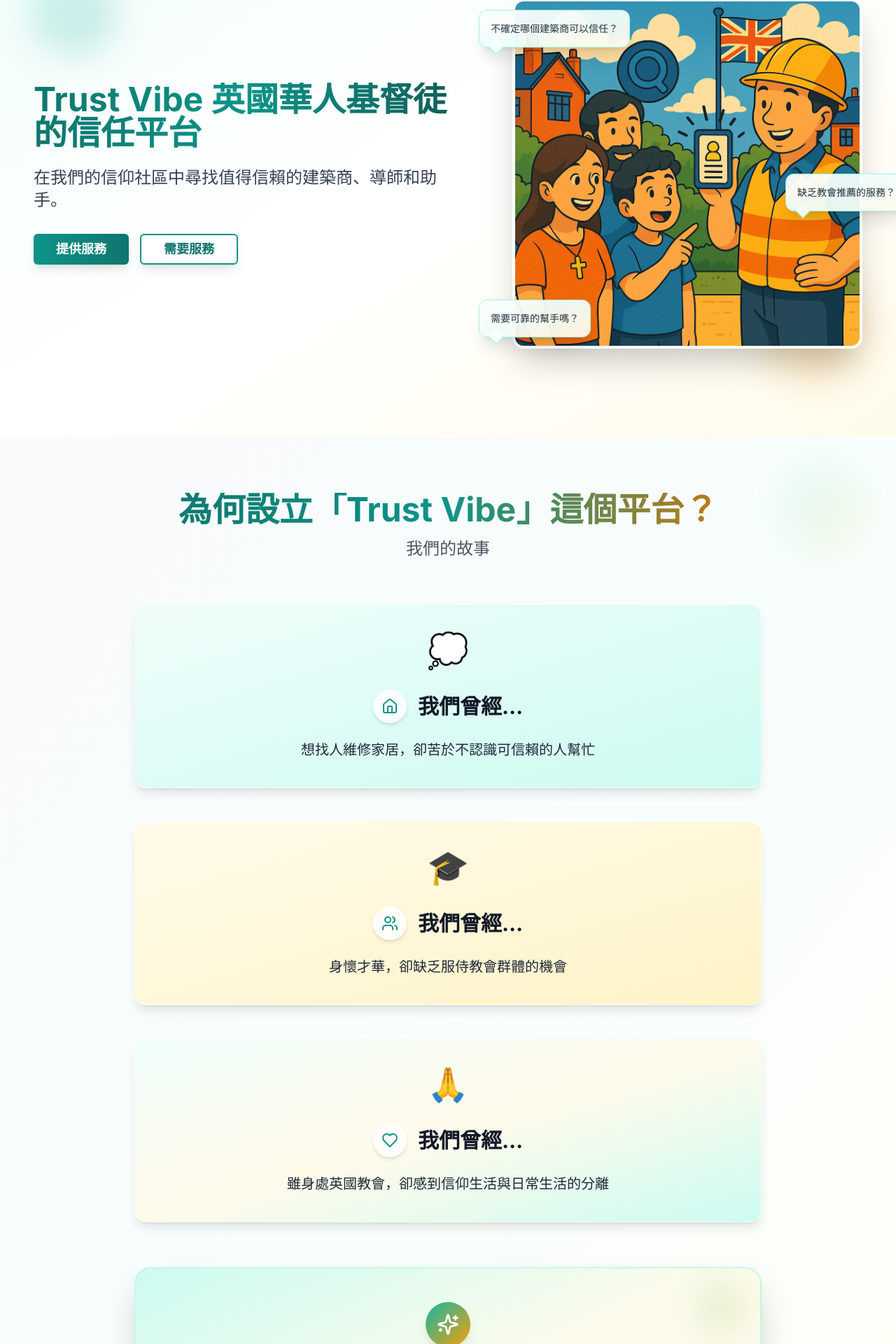
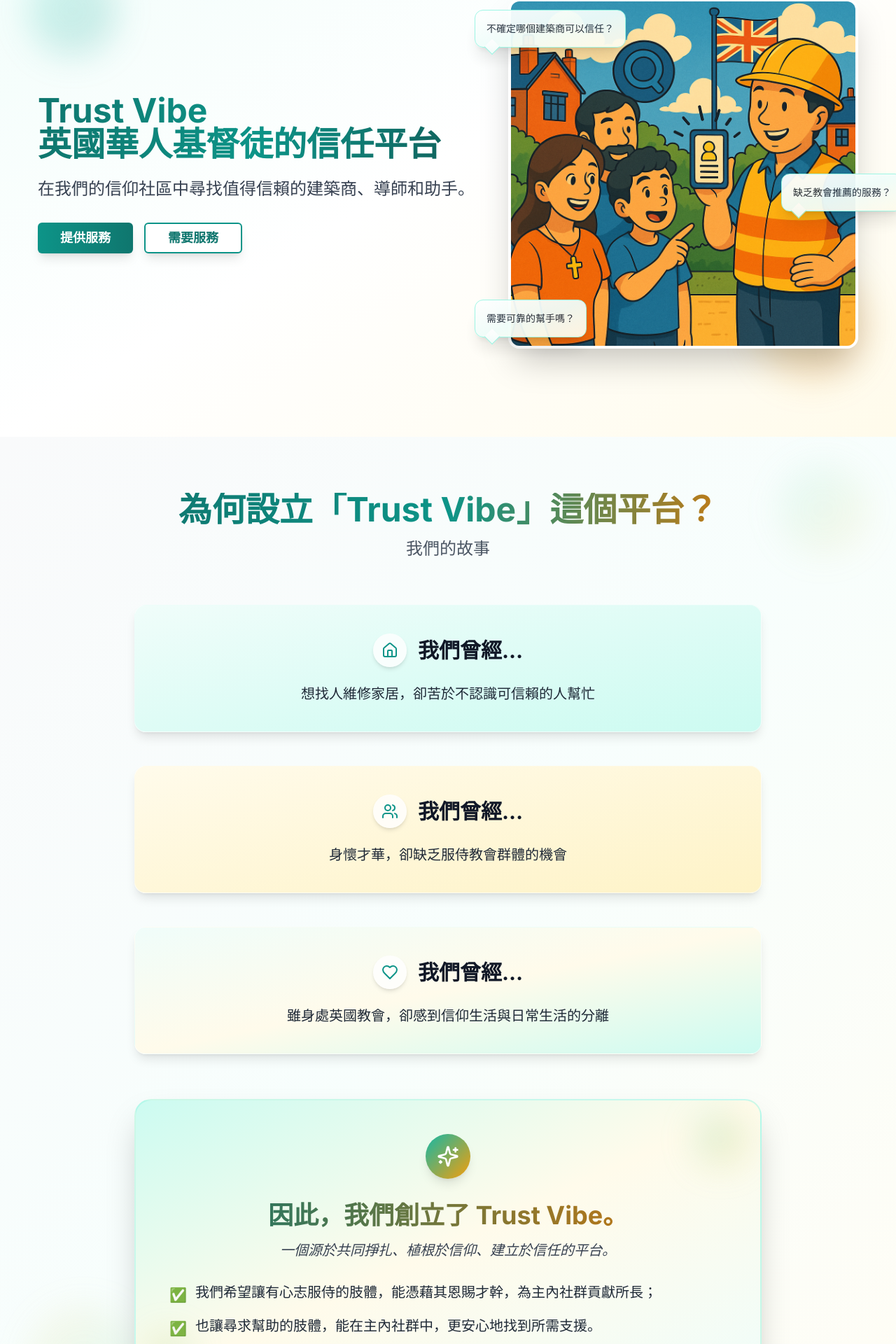
Before and after one commit to daniel1014/trustvibe-landing-page, a Next.js app: page / in a window 1280 px wide. Shown: the part 176-2096 px from the top of the page at 70% size. Built offline with nearby package versions, Linux system fonts and the light colour scheme; no server answers.

Commit message:
Remove emoji from StoryCard and adjust layout in HeroSection for better alignment.

```diff
--- a/components/hero-section.tsx
+++ b/components/hero-section.tsx
@@ -11,7 +11,7 @@ export function HeroSection() {
   const [, setFormType] = useAtom(formTypeAtom)
 
   return (
-    <section className="relative min-h-screen flex flex-col lg:flex-row items-center justify-between px-6 md:px-12 py-20 pt-32 overflow-hidden">
+    <section className="relative min-h-screen flex flex-col lg:flex-row items-center lg:justify-center px-6 md:px-12 py-20 pt-32 overflow-hidden">
       {/* Gradient Background */}
       <div className="absolute inset-0 bg-gradient-to-br from-teal-50 via-white to-amber-50 dark:from-teal-950 dark:via-gray-900 dark:to-amber-950" />
 
@@ -20,9 +20,9 @@ export function HeroSection() {
       <div className="absolute bottom-20 right-10 w-40 h-40 bg-gradient-to-br from-amber-400/20 to-amber-600/20 rounded-full blur-xl" />
 
       {/* Left Section - Text Content */}
-      <div className="relative z-10 max-w-2xl lg:max-w-xl xl:max-w-2xl lg:pr-8">
+      <div className="relative z-10 max-w-2xl lg:max-w-xl xl:max-w-2xl">
         <motion.h1
-          className="text-3xl sm:text-4xl md:text-5xl lg:text-4xl xl:text-5xl font-bold bg-gradient-to-r from-teal-700 via-teal-600 to-teal-800 bg-clip-text text-transparent mb-6 leading-tight"
+          className="text-3xl sm:text-4xl md:text-5xl lg:text-4xl xl:text-5xl font-bold bg-gradient-to-r from-teal-700 via-teal-600 to-teal-800 bg-clip-text text-transparent mb-6 leading-tight whitespace-pre-line"
           initial={{ opacity: 0, y: 30 }}
           animate={{ opacity: 1, y: 0 }}
           transition={{ duration: 0.8 }}
--- a/components/why-trust-vibe.tsx
+++ b/components/why-trust-vibe.tsx
@@ -26,7 +26,6 @@ export function WhyTrustVibe() {
         {/* Story Cards */}
         <div className="space-y-12 mb-16">
           <StoryCard
-            emoji="💭"
             icon={<Home className="h-6 w-6" />}
             title={t("story.card1.title")}
             content={t("story.card1.content")}
@@ -34,7 +33,6 @@ export function WhyTrustVibe() {
             gradient="from-teal-50 to-teal-100 dark:from-teal-900/30 dark:to-teal-800/30"
           />
           <StoryCard
-            emoji="🎓"
             icon={<Users className="h-6 w-6" />}
             title={t("story.card2.title")}
             content={t("story.card2.content")}
@@ -42,7 +40,6 @@ export function WhyTrustVibe() {
             gradient="from-amber-50 to-amber-100 dark:from-amber-900/30 dark:to-amber-800/30"
           />
           <StoryCard
-            emoji="🙏"
             icon={<Heart className="h-6 w-6" />}
             title={t("story.card3.title")}
             content={t("story.card3.content")}
@@ -80,7 +77,6 @@ function HeaderSection() {
 }
 
 interface StoryCardProps {
-  emoji: string
   icon: React.ReactNode
   title: string
   content: string
@@ -88,7 +84,7 @@ interface StoryCardProps {
   gradient: string
 }
 
-function StoryCard({ emoji, icon, title, content, delay, gradient }: StoryCardProps) {
+function StoryCard({ icon, title, content, delay, gradient }: StoryCardProps) {
   const ref = useRef(null)
   const isInView = useInView(ref, { once: true, margin: "-50px" })
 
@@ -103,11 +99,6 @@ function StoryCard({ emoji, icon, title, content, delay, gradient }: StoryCardPr
       <div
         className={`relative bg-gradient-to-br ${gradient} p-8 md:p-10 rounded-2xl shadow-lg hover:shadow-2xl transition-all duration-500 transform hover:scale-[1.02] border border-white/50 dark:border-gray-700/50 backdrop-blur-sm`}
       >
-        {/* Emoji Header */}
-        <div className="flex items-center justify-center mb-6">
-          <div className="text-4xl md:text-5xl mb-2">{emoji}</div>
-        </div>
-
         {/* Icon and Title */}
         <div className="flex items-center justify-center mb-6">
           <div className="p-3 bg-white/80 dark:bg-gray-800/80 rounded-full shadow-md mr-4">
@@ -152,7 +143,7 @@ function AnswerReveal() {
         {/* Main Answer */}
         <div className="text-center mb-8">
           <h3 className="text-3xl md:text-4xl font-bold bg-gradient-to-r from-teal-700 to-amber-600 bg-clip-text text-transparent mb-4">
-            ✨ {t("story.answer.title")}
+            {t("story.answer.title")}
           </h3>
           <p className="text-lg md:text-xl text-gray-700 dark:text-gray-300 italic leading-relaxed">
             {t("story.answer.subtitle")}
@@ -162,13 +153,13 @@ function AnswerReveal() {
         {/* Content Points */}
         <div className="space-y-4 mb-6">
           <div className="flex items-start">
-            <span className="text-green-500 text-xl mr-3 mt-1">🟢</span>
+            <span className="text-green-500 text-xl mr-3 mt-1">✅</span>
             <p className="text-lg md:text-xl font-medium text-gray-800 dark:text-gray-200 leading-relaxed">
               {t("story.answer.content1")}
             </p>
           </div>
           <div className="flex items-start">
-            <span className="text-green-500 text-xl mr-3 mt-1">🟢</span>
+            <span className="text-green-500 text-xl mr-3 mt-1">✅</span>
             <p className="text-lg md:text-xl font-medium text-gray-800 dark:text-gray-200 leading-relaxed">
               {t("story.answer.content2")}
             </p>
```
